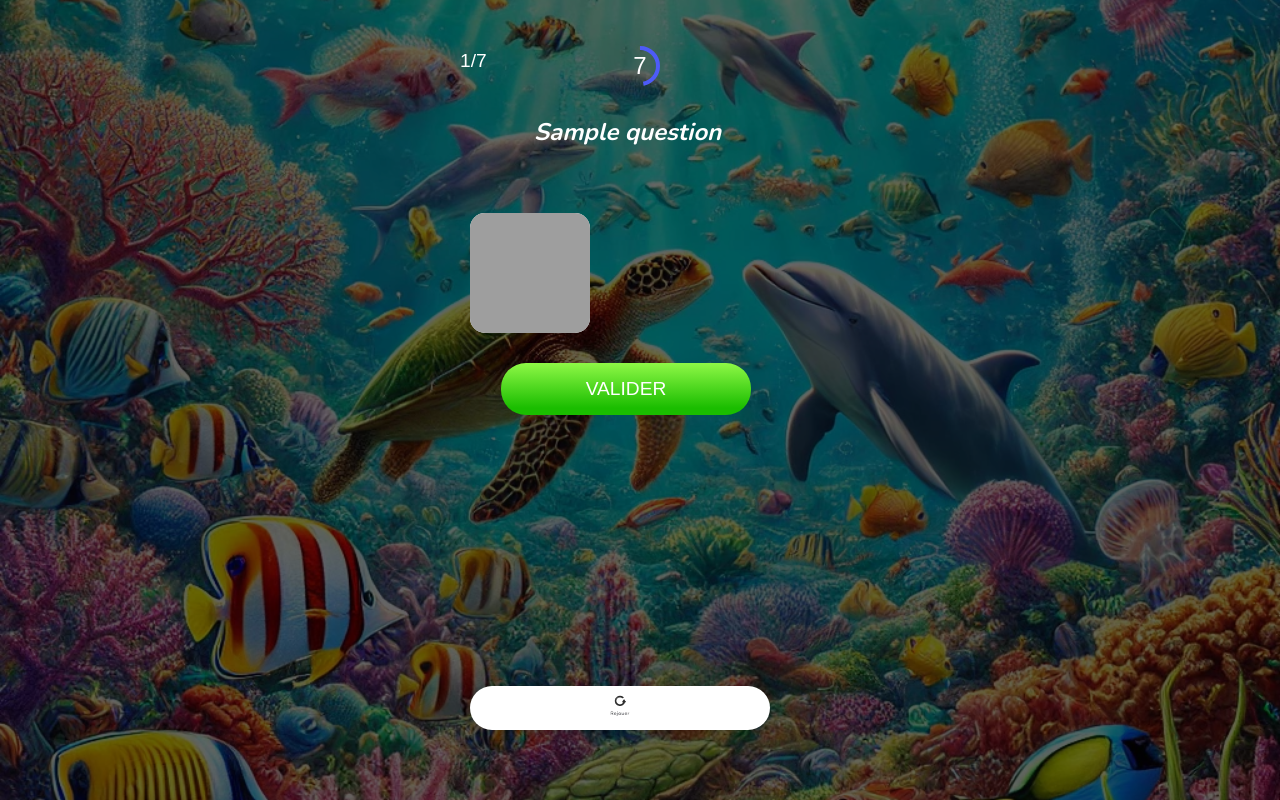
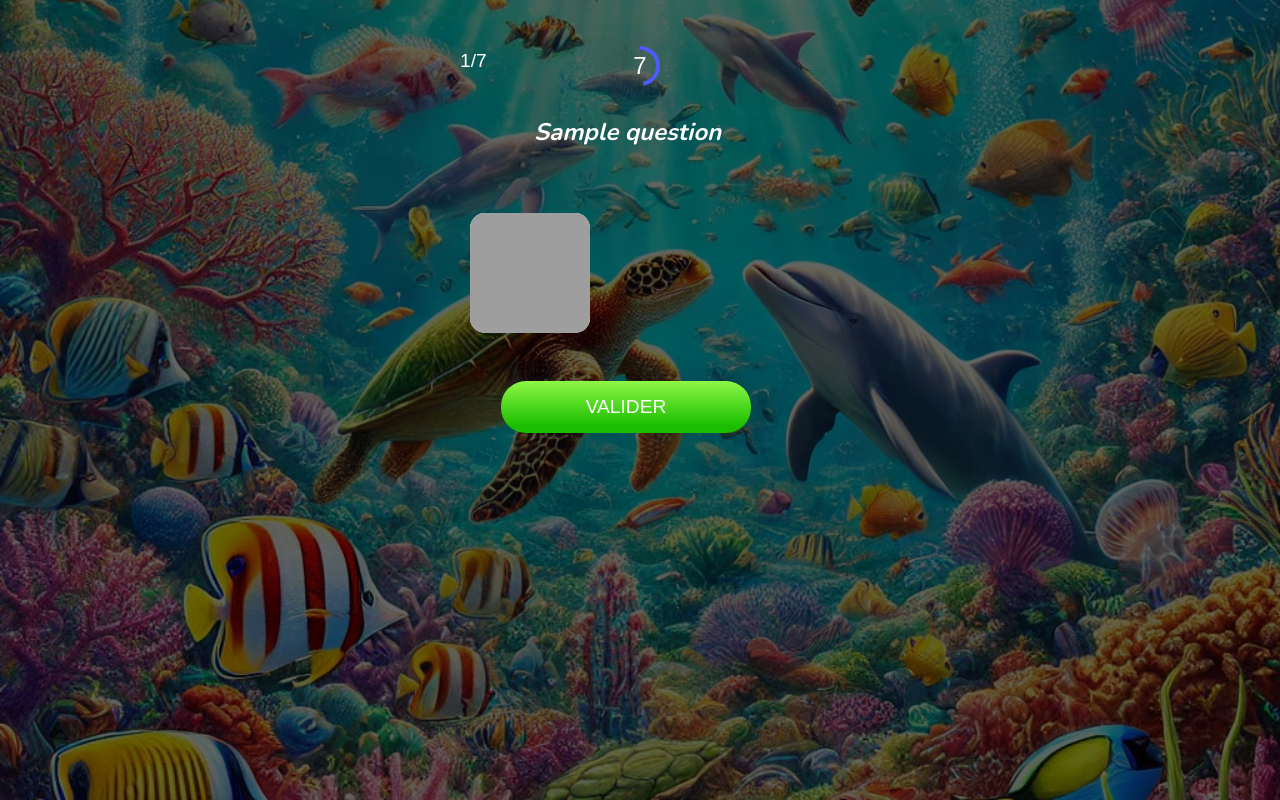
Before and after one commit to StalloneDev/Quizz-Poissons, a Django app: template templates/quiz/question.html in a window 1280 px wide. Run offline with Django 5.2, Linux system fonts and the light colour scheme; the template is opened without the code that fills it: most values are stand-ins (such as "Sample title", 1, 10 or a date in 2020); some web fonts are replaced; grey boxes are pictures that could not be loaded.

Commit message:
Update question.html

```diff
--- a/templates/quiz/question.html
+++ b/templates/quiz/question.html
@@ -59,15 +59,15 @@
                 </div>
                 {% endfor %}
             </div>
-
+            <br>
             <input type="hidden" name="selected_option" id="selected-option" value="">
             <!-- <button type="submit" class="btn">Valider</button> -->
             <button id="submit-btn" type="submit" class="btn">Valider</button><br>
 
         </form>
-        <a href="{% url 'index' %}" class="btn restart">
+<!--         <a href="{% url 'index' %}" class="btn restart">
             <img src="{% static 'images/restart.jpg' %}" alt="Restart">
-        </a>
+        </a> -->
     </div>
 
     <script src="{% static 'js/question.js' %}"></script>
```
